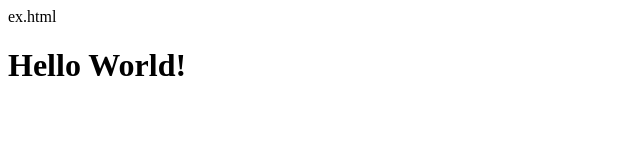
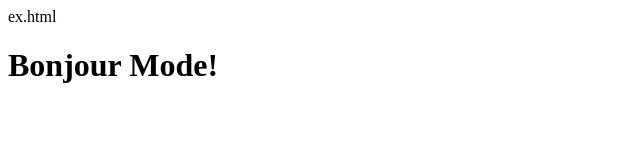
Before and after one commit to adamzhou03/csi3x40_labs, a plain HTML site: page lab01/index.html in a window 1280 px wide. Shown: the whole page, without its empty margins (0-640 px from the left). Drawn offline with Linux system fonts and the light colour scheme.

Commit message:
translate to french

```diff
--- a/lab01/index.html
+++ b/lab01/index.html
@@ -7,6 +7,6 @@ ex.html
     <title>Hello World! Site Title</title>
   </head>
   <body>
-    <h1>Hello World!</h1>
+    <h1>Bonjour Mode!</h1>
   </body>
 </html>
```
